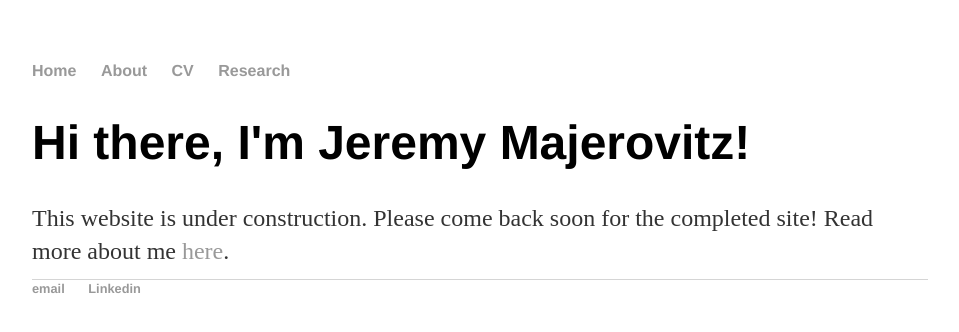
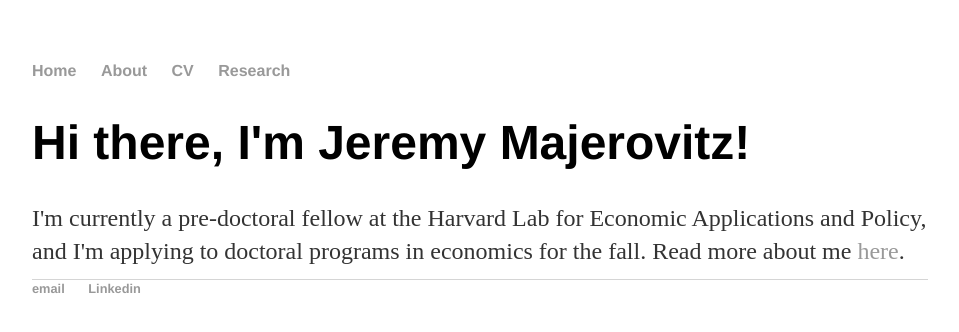
Before and after one commit to jmajic/jmajic.github.io, a Jekyll site: the page built from index.html, in a window 1280 px wide. Shown: the top 332 px of the page, without its empty margins (160-1119 px from the left). Built offline with Jekyll 4.4.1, drawn with Linux system fonts in a browser that asks for light colours.

Commit message:
Update index.html

```diff
--- a/index.html
+++ b/index.html
@@ -4,5 +4,5 @@ title: Jeremy Majerovitz
 ---
 <div class="blurb">
 	<h1>Hi there, I'm Jeremy Majerovitz!</h1>
-	<p>This website is under construction. Please come back soon for the completed site! Read more about me <a href="/about">here</a>.</p>
+	<p>I'm currently a pre-doctoral fellow at the Harvard Lab for Economic Applications and Policy, and I'm applying to doctoral programs in economics for the fall. Read more about me <a href="/about">here</a>.</p>
 </div><!-- /.blurb -->
```
